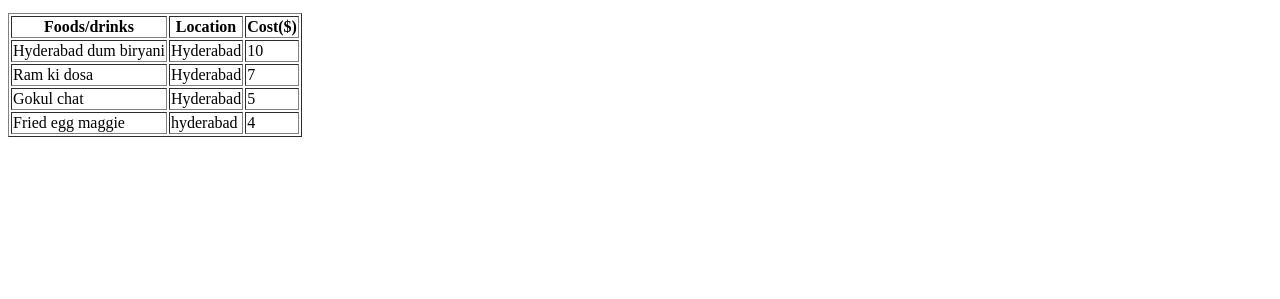
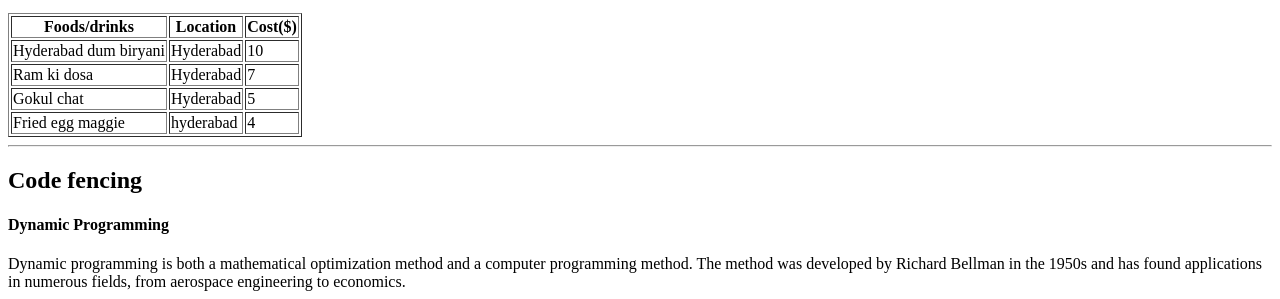
Before and after one commit to 44-563-WebApps-F21/webapps-f21-assignment-3-veeravelly96, a plain HTML site: page index.html in a window 1280 px wide. Shown: the part 549-848 px from the top of the page. Before the commit the page ends 800 px from the top, so only its background shows below. Drawn offline with Linux system fonts and the light colour scheme.

Commit message:
added link

```diff
--- a/index.html
+++ b/index.html
@@ -67,3 +67,10 @@
         <td>4</td>
     </tr>
 </table>
+
+<hr>
+<h2>Code fencing</h2>
+<h4>Dynamic Programming</h4>
+
+<blackquote>Dynamic programming is both a mathematical optimization method and a computer programming method. The method was developed by Richard Bellman in the 1950s and has found applications in numerous fields, from aerospace engineering to economics.</blackquote>
+<a href=https://en.wikipedia.org/wiki/Dynamic_programming></a>
```
